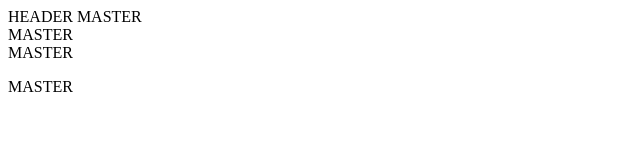
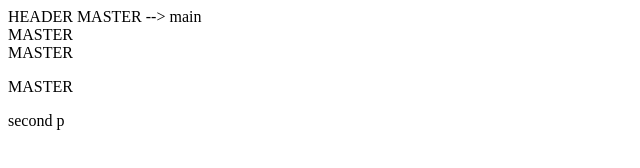
Before and after one commit to loginais/testrep, a plain HTML site: page index.html in a window 1280 px wide. Shown: the whole page, without its empty margins (0-640 px from the left). Drawn offline with Linux system fonts and the light colour scheme.

Commit message:
main commit

```diff
--- a/index.html
+++ b/index.html
@@ -1,9 +1,10 @@
 <html>
 <head></head>
 <body>
-	<header>HEADER MASTER</header>
+	<header>HEADER MASTER --> main</header>
 	<div>MASTER</div>
 	<footer>MASTER</footer>
 	<p>MASTER</p>
+	<p>second p</p>
 </body>
 </html>
```
